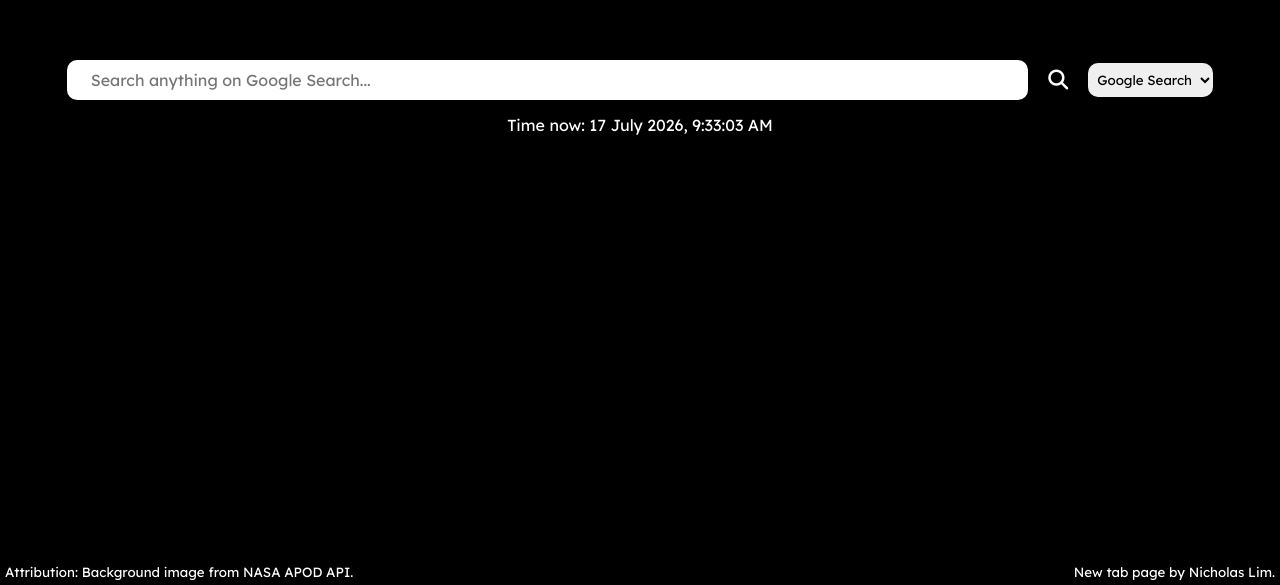
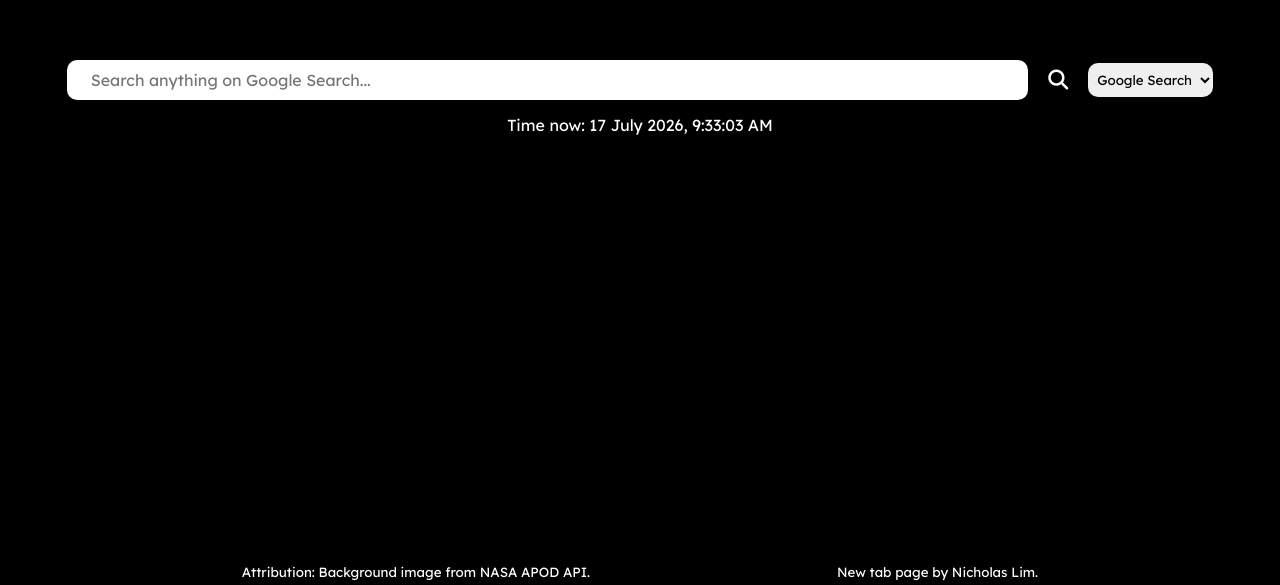
Before and after one commit to Nicholas1023/new-tab, a website built with Vite: page index.html in a window 1280 px wide. Shown: the part 215-800 px from the top of the page. Built offline with nearby package versions, Linux system fonts and the light colour scheme; no server answers.

Commit message:
Add title

```diff
--- a/index.html
+++ b/index.html
@@ -3,7 +3,7 @@
     <head>
         <meta charset="UTF-8">
         <meta name="viewport" content="width=device-width, initial-scale=1.0">
-        <title></title>
+        <title>Nicholas' New Tab</title>
         <link rel="stylesheet" href="src/style.css">
         <link href="https://fonts.googleapis.com/css2?family=Lexend:wght@100..900&amp;display=swap" rel="stylesheet">
     </head>
--- a/src/style.css
+++ b/src/style.css
@@ -45,7 +45,7 @@ footer {
   margin: 0;
   display: flex;
   flex-direction: row;
-  justify-content: space-between;
+  justify-content: space-evenly;
   width: 100%;
   position: fixed;
   bottom: 0;
```
